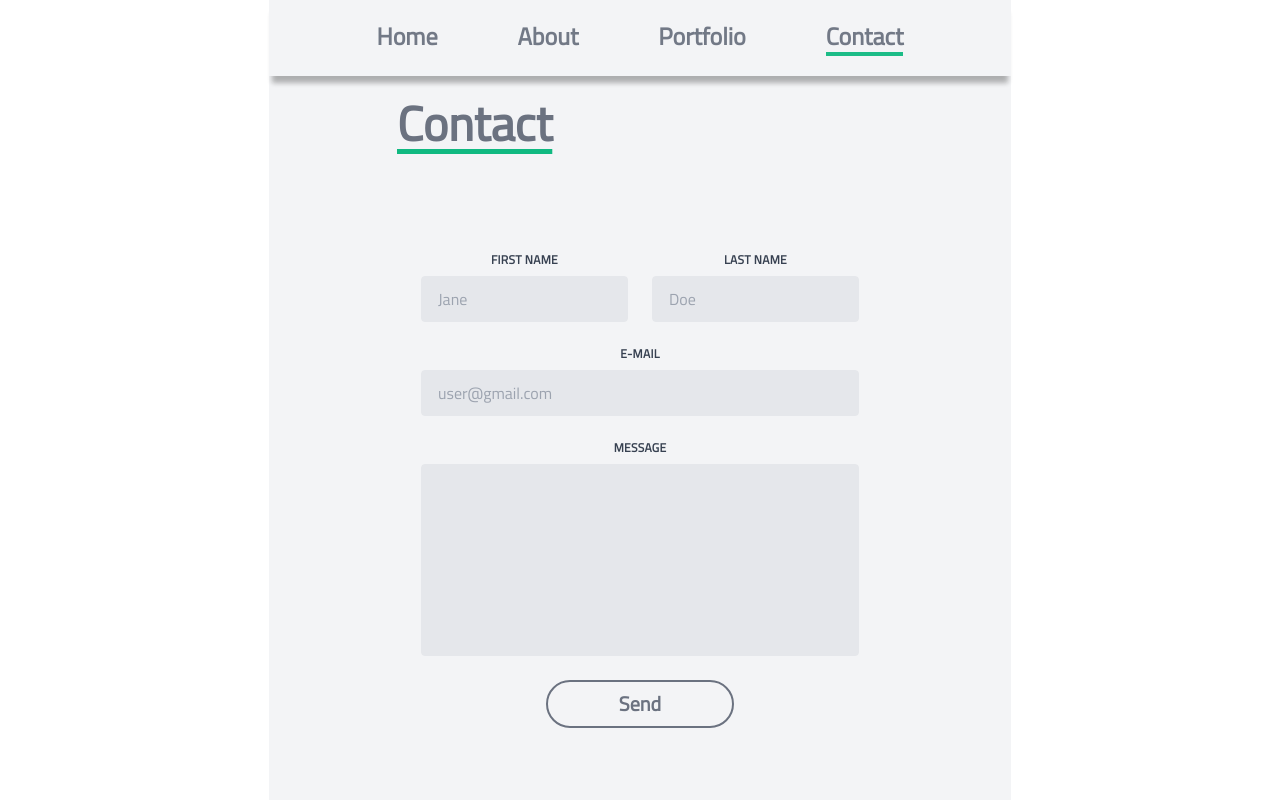
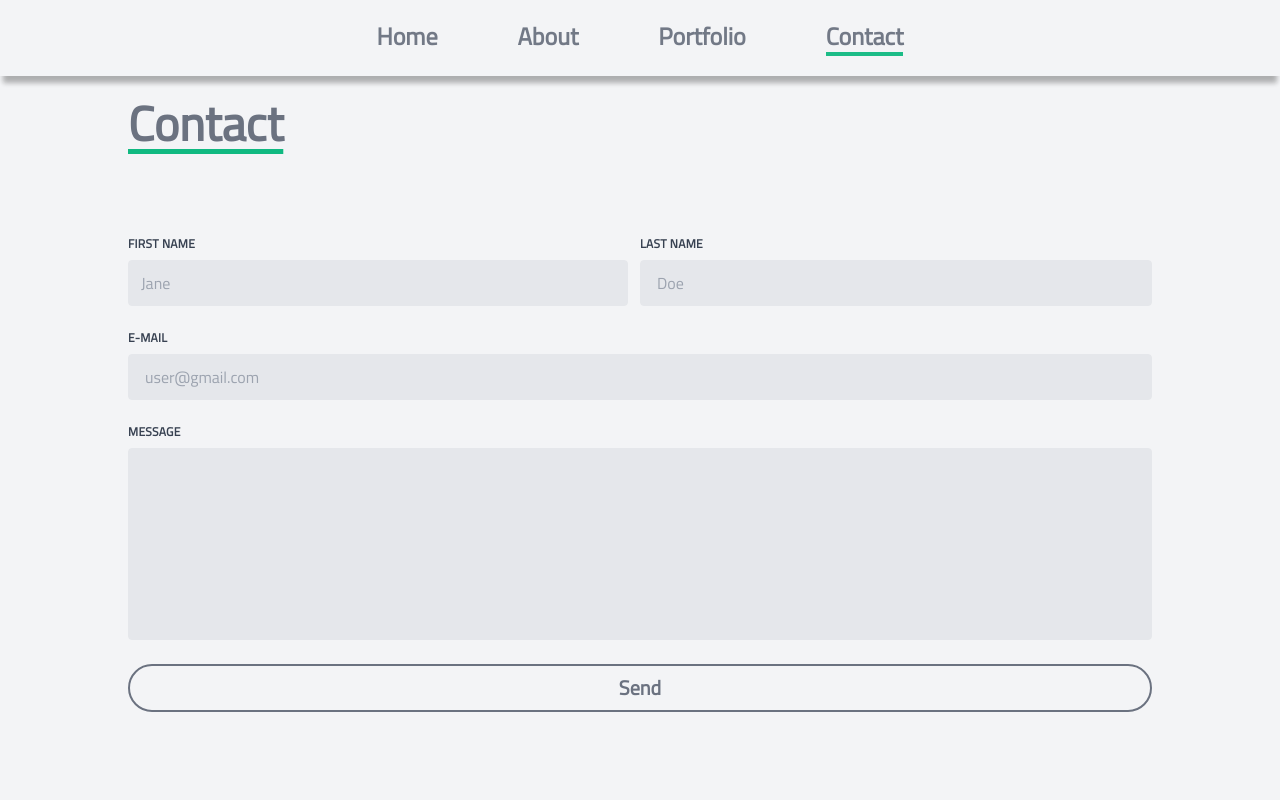
Before and after one commit to Zgibbs58/Video-Engagement, a React (Vite) app: page /contact in a window 1280 px wide. Shown: the top 800 px of the page. Built offline with nearby package versions, Linux system fonts and the light colour scheme.

Commit message:
Changed styles for Contact page.

```diff
--- a/src/pages/Contact.jsx
+++ b/src/pages/Contact.jsx
@@ -1,5 +1,6 @@
-import React, { useState, useEffect } from "react";
+import { useState, useEffect } from "react";
 import Modal from "../components/Modal";
+import { motion } from "framer-motion";
 
 import { validateEmail } from "/utils/helper";
 
@@ -75,27 +76,12 @@ export default function Contact() {
     }
   };
 
-  const handleFormSubmit = (e) => {
-    // Preventing the default behavior of the form submit (which is to refresh the page)
-    e.preventDefault();
-
-    //   We check to see if an input is empty and set the errorMessage to say it's a required field.
+  const handleSubmit = async (event) => {
+    event.preventDefault();
     if (!firstName || !lastName || !email || !message) {
       setErrorMessage("Please complete all required sections of the form.");
       return;
     }
-    alert(`Thanks for your submission, ${firstName}`);
-
-    // If everything goes according to plan, we want to clear out the input after a successful registration.
-    setFirstName("");
-    setLastName("");
-    setEmail("");
-    setMessage("");
-  };
-
-  const handleSubmit = async (event) => {
-    event.preventDefault();
-    // const { name, from, subject, message } = state;
     const { name, from, subject } = {
       name: `${firstName} ${lastName}`,
       from: email,
@@ -135,19 +121,33 @@ export default function Contact() {
         <p className="text-lg mb-4">I&apos;ll review your message and get back to you as soon as possible.</p>{" "}
       </Modal>
       <div className="mx-10 mt-6 mb-24 lg:mx-32">
-        <h3 className="text-3xl sm:text-4xl lg:text-5xl font-bold text-left underline underline-offset-8 decoration-5 decoration-emerald-500 mb-20">
+        <motion.h3
+          initial={{ opacity: 0, x: -50 }}
+          animate={{ opacity: 1, x: 0 }}
+          transition={{ ease: "easeOut", duration: 0.5 }}
+          className="text-3xl sm:text-4xl lg:text-5xl font-bold text-left underline underline-offset-8 decoration-5 decoration-emerald-500 mb-6"
+        >
           Contact
-        </h3>
-        <div className="flex justify-center">
-          <form className="w-full max-w-lg" onSubmit={handleSubmit}>
-            <p className="text-red-500 text-s italic pb-6">{errorMessage}</p>
-            <div className="flex flex-wrap mx-3 pb-6">
-              <div className="w-full md:w-1/2 px-3 pb-6 md:pb-0">
+        </motion.h3>
+        <p className="invisible">
+          Lorem ipsum dolor, <span className="hidden xs:inline">sit amet consectetur adipisicing elit. Eos alias deserunt</span>
+          <span className="hidden sm:inline">recusandae assumenda tempora doloribus rem. Rem dolore, labore dicta fuga modi quae voluptates.</span>
+        </p>
+        <motion.div
+          initial={{ opacity: 0, x: 50 }}
+          animate={{ opacity: 1, x: 0 }}
+          transition={{ ease: "easeOut", duration: 0.5 }}
+          className="flex justify-start text-left"
+        >
+          <form className="w-full" onSubmit={handleSubmit}>
+            <p className="text-red-500 text-md font-semibold italic mb-4">{errorMessage}</p>
+            <div className="flex flex-wrap pb-6">
+              <div className="w-full md:w-1/2 md:pr-3 pb-6 md:pb-0">
                 <label className="block uppercase tracking-wide text-gray-700 text-xs font-bold pb-2" htmlFor="grid-first-name">
                   First Name
                 </label>
                 <input
-                  className="appearance-none block w-full bg-gray-200 text-gray-700 border border-gray-200 rounded py-3 px-4 pb-3 leading-tight focus:outline-none focus:bg-white focus:border-gray-500"
+                  className="appearance-none block w-full bg-gray-200 text-gray-700 border border-gray-200 rounded py-3 px-3 leading-tight focus:outline-none focus:bg-white focus:border-gray-500"
                   id="firstName"
                   type="text"
                   placeholder="Jane"
@@ -158,7 +158,7 @@ export default function Contact() {
                 />
                 <p id="firstNameError" className="text-red-500 text-xs italic"></p>
               </div>
-              <div className="w-full md:w-1/2 px-3">
+              <div className="w-full md:w-1/2">
                 <label className="block uppercase tracking-wide text-gray-700 text-xs font-bold pb-2" htmlFor="grid-last-name">
                   Last Name
                 </label>
@@ -175,8 +175,8 @@ export default function Contact() {
                 <p id="lastNameError" className="text-red-500 text-xs italic"></p>
               </div>
             </div>
-            <div className="flex flex-wrap mx-3 pb-6">
-              <div className="w-full px-3">
+            <div className="flex flex-wrap pb-6">
+              <div className="w-full">
                 <label className="block uppercase tracking-wide text-gray-700 text-xs font-bold pb-2" htmlFor="grid-password">
                   E-mail
                 </label>
@@ -193,8 +193,8 @@ export default function Contact() {
                 <p id="emailError" className="text-red-500 text-xs italic"></p>
               </div>
             </div>
-            <div className="flex flex-wrap mx-3">
-              <div className="w-full px-3">
+            <div className="flex flex-wrap">
+              <div className="w-full">
                 <label className="block uppercase tracking-wide text-gray-700 text-xs font-bold pb-2" htmlFor="grid-password">
                   Message
                 </label>
@@ -210,13 +210,13 @@ export default function Contact() {
               </div>
             </div>
             <button
-              className="my-6 px-6 xs:px-18 py-2 text-xl font-bold text-gray-500 bg-gray-100 rounded-full hover:bg-gray-500 hover:text-white border-2 border-gray-500 ease-in-out duration-300"
+              className="w-full my-6 py-2 text-xl font-bold text-gray-500 bg-gray-100 rounded-full hover:bg-gray-500 hover:text-white border-2 border-gray-500 ease-in-out duration-300"
               type="submit"
             >
               Send
             </button>
           </form>
-        </div>
+        </motion.div>
       </div>
     </>
   );
--- a/src/pages/Home.jsx
+++ b/src/pages/Home.jsx
@@ -1,14 +1,19 @@
 import Typed from "typed.js";
-import React from "react";
+import { useEffect, useRef } from "react";
 import { motion } from "framer-motion";
 import CtaBtn from "../components/CtaBtn";
 import AboutMe from "../components/AboutMe";
 
 export default function Home() {
+  useEffect(() => {
+    // Scroll to the top of the page when the component mounts
+    window.scrollTo(0, 0);
+  }, []);
+
   // Create reference to store the DOM element containing the animation
-  const el = React.useRef(null);
+  const el = useRef(null);
 
-  React.useEffect(() => {
+  useEffect(() => {
     const typed = new Typed(el.current, {
       strings: ["Zach Gibbs"],
       typeSpeed: 70,
--- a/src/pages/Portfolio.jsx
+++ b/src/pages/Portfolio.jsx
@@ -16,7 +16,7 @@ export default function Portfolio() {
       <section className="overflow-x-hidden">
         <div className="mx-10 mt-6 mb-24 lg:mx-32 ">
           <motion.h3
-            initial={{ opacity: 0, x: -100 }}
+            initial={{ opacity: 0, x: -50 }}
             whileInView={{ opacity: 1, x: 0 }}
             transition={{ duration: 0.5 }}
             viewport={{ once: true, amount: 0.5 }}
```
Also changed, not shown: 1 other file (tests, documents, lock files or other folders).
